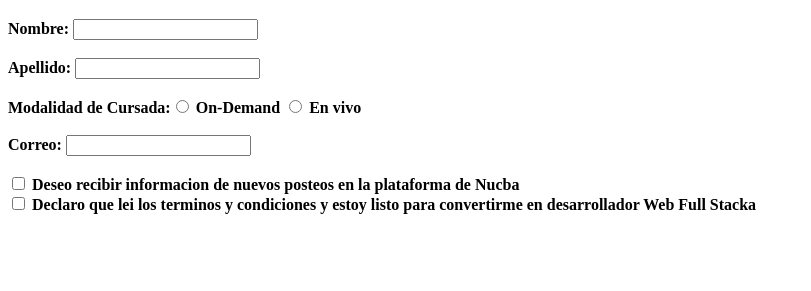
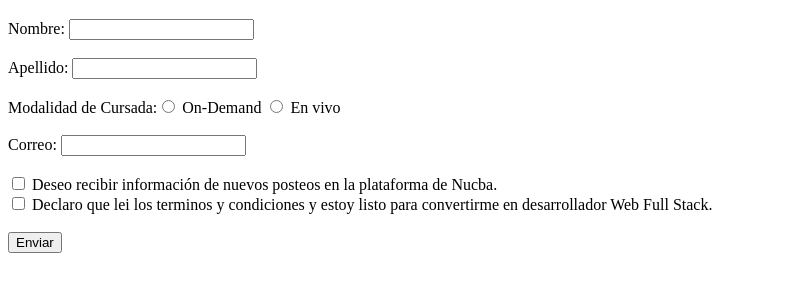
Before and after one commit to VanesaRomeo/TRABAJO-1.1, a plain HTML site: page ejercicio-3.html in a window 1280 px wide. Shown: the part 61-352 px from the top of the page, without its empty margins (0-811 px from the left). Drawn offline with Linux system fonts and the light colour scheme.

Commit message:
modifique el trabajo

```diff
--- a/ejercicio-3.html
+++ b/ejercicio-3.html
@@ -8,37 +8,40 @@
   <body>
     <h1>Formulario de Registro</h1>
     <form>
-      <label for="nombre"><b>Nombre:</b></label>
+      <label for="nombre">Nombre:</label>
       <input type="text" id="nombre" />
       <br />
       <br />
-      <label for="apellido"><b>Apellido:</b></label>
+      <label for="apellido">Apellido:</label>
       <input type="text" id="apellido" />
       <br />
       <br />
 
-      <label for=""><b>Modalidad de Cursada:</b></label
+      <label for="">Modalidad de Cursada:</label
       ><input name="gender" id="radioOption" type="radio" />
-      <label for="radioOption"><b>On-Demand</b></label>
+      <label for="radioOption">On-Demand</label>
       <input name="gender" id="radioOption" type="radio" />
-      <label for="radioOption"><b>En vivo</b></label>
+      <label for="radioOption">En vivo</label>
       <br />
       <br />
-      <label for="email"><b>Correo:</b></label>
+      <label for="email">Correo:</label>
       <input type="email" id="email" />
       <br />
       <br />
 
       <input type="checkbox" id="checkbox"  />
       <label for="checkbox"
-        ><b>Deseo recibir informacion de nuevos posteos en la plataforma de
-        Nucba</b></label
+        >Deseo recibir información de nuevos posteos en la plataforma de
+        Nucba.</label
         <br />
       <br />
         <input type="checkbox" id="checkbox"  />
         <label for="checkbox"
-          ><b>Declaro que lei los terminos y condiciones y estoy listo para convertirme en desarrollador Web Full Stacka</b></label
+          >Declaro que lei los terminos y condiciones y estoy listo para convertirme en desarrollador Web Full Stack.</label
       >
+      <br />
+      <br />
+      <input type="submit" value="Enviar" />
     </form>
   </body>
 </html>
```
Also changed, not shown: ejercicio-2.html (+7 -9 lines), index.html (+6 -6 lines).
